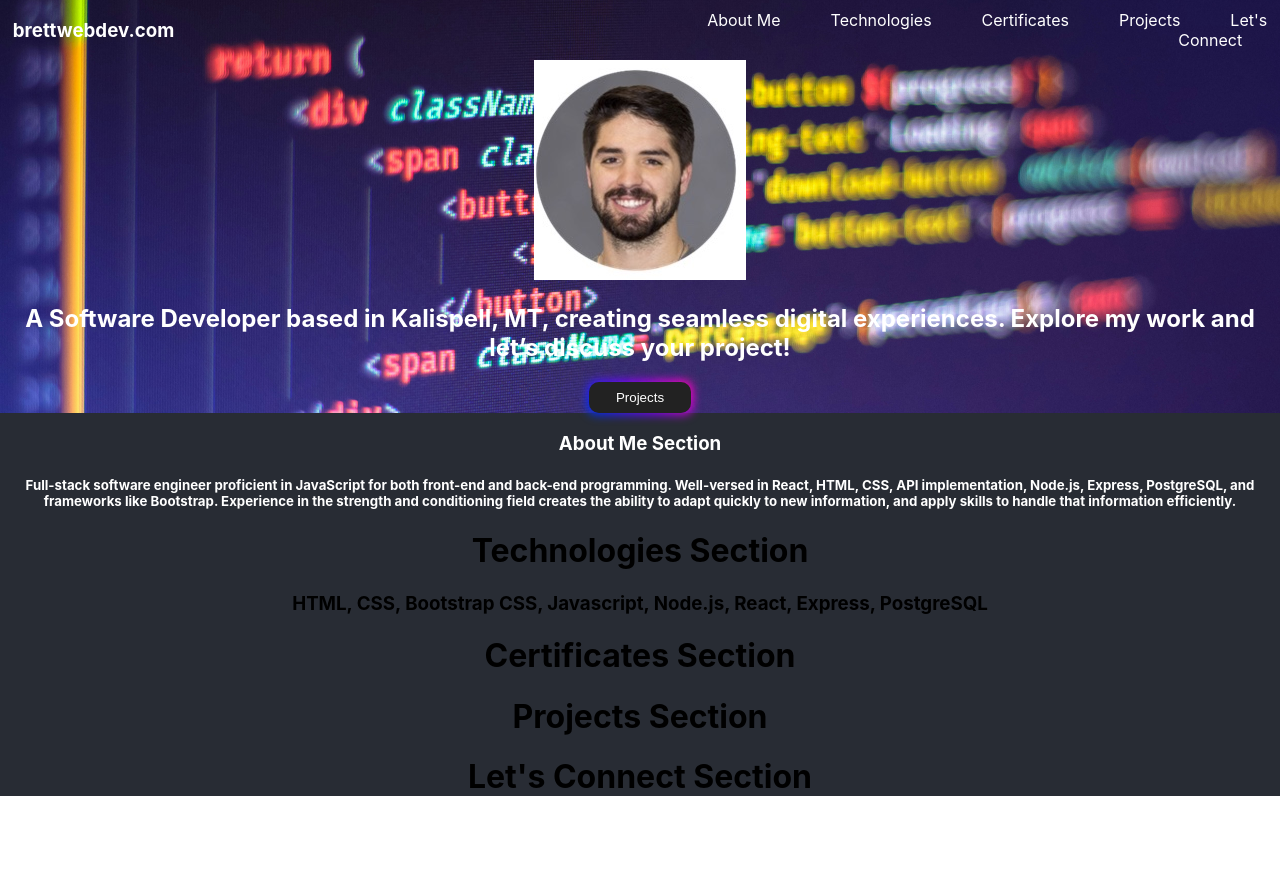
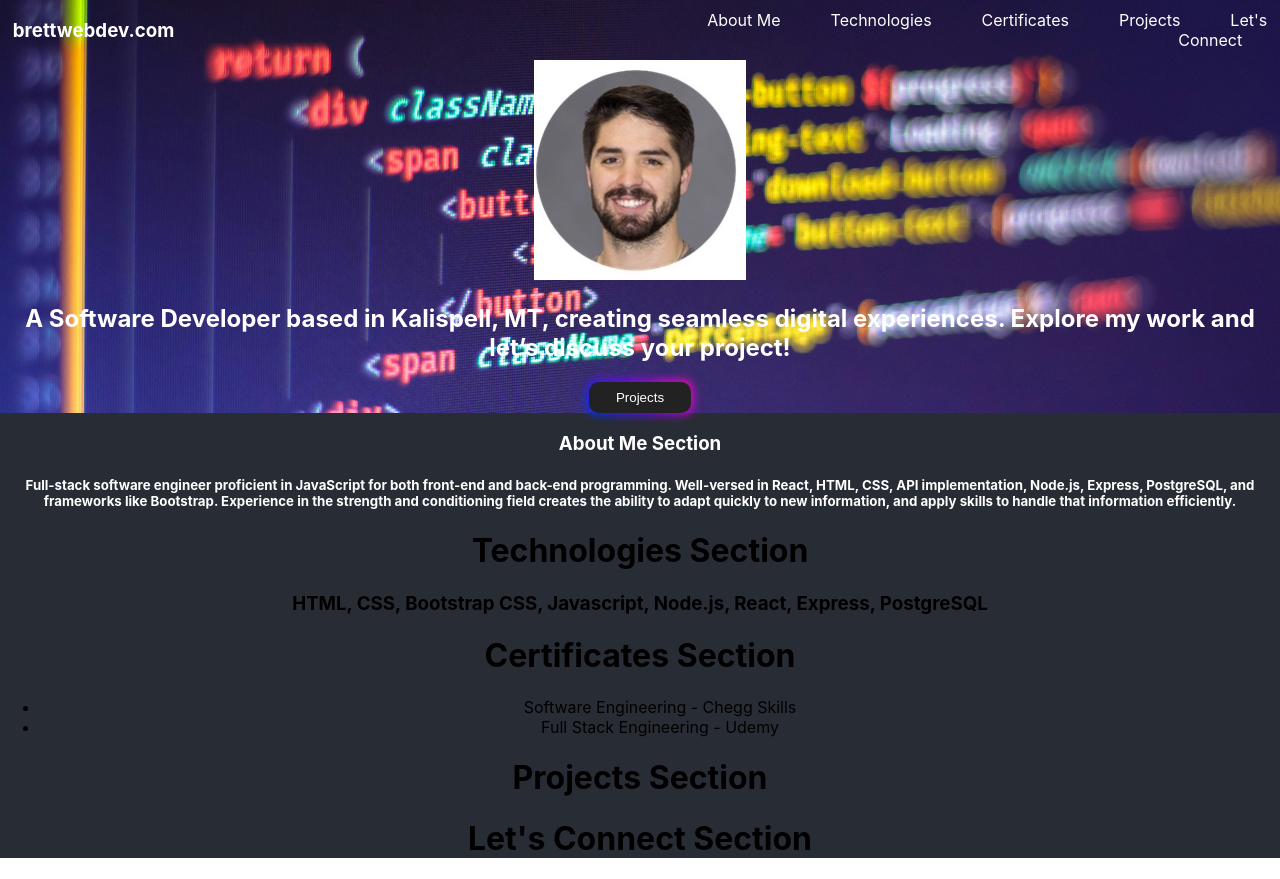
Before and after one commit to bneighbs6/softdev-portfolio, a React (Create React App) app: page / in a window 1280 px wide. Before the commit the page ends 818 px from the top, so only its background shows below. Built offline with nearby package versions, Linux system fonts and the light colour scheme; the HTML template or start-up script is replaced by a standard one.

Commit message:
Added list of certificates earned

```diff
--- a/src/components/Certificates.jsx
+++ b/src/components/Certificates.jsx
@@ -2,9 +2,13 @@ import React from "react";
 
 function Certificates() {
     return (
-        <div>
-            <h1>Certificates Section</h1>
-        </div>
+      <div>
+        <h1>Certificates Section</h1>
+        <ul>
+          <li>Software Engineering - Chegg Skills</li>
+          <li>Full Stack Engineering - Udemy</li>
+        </ul>
+      </div>
     );
 }
 
```
